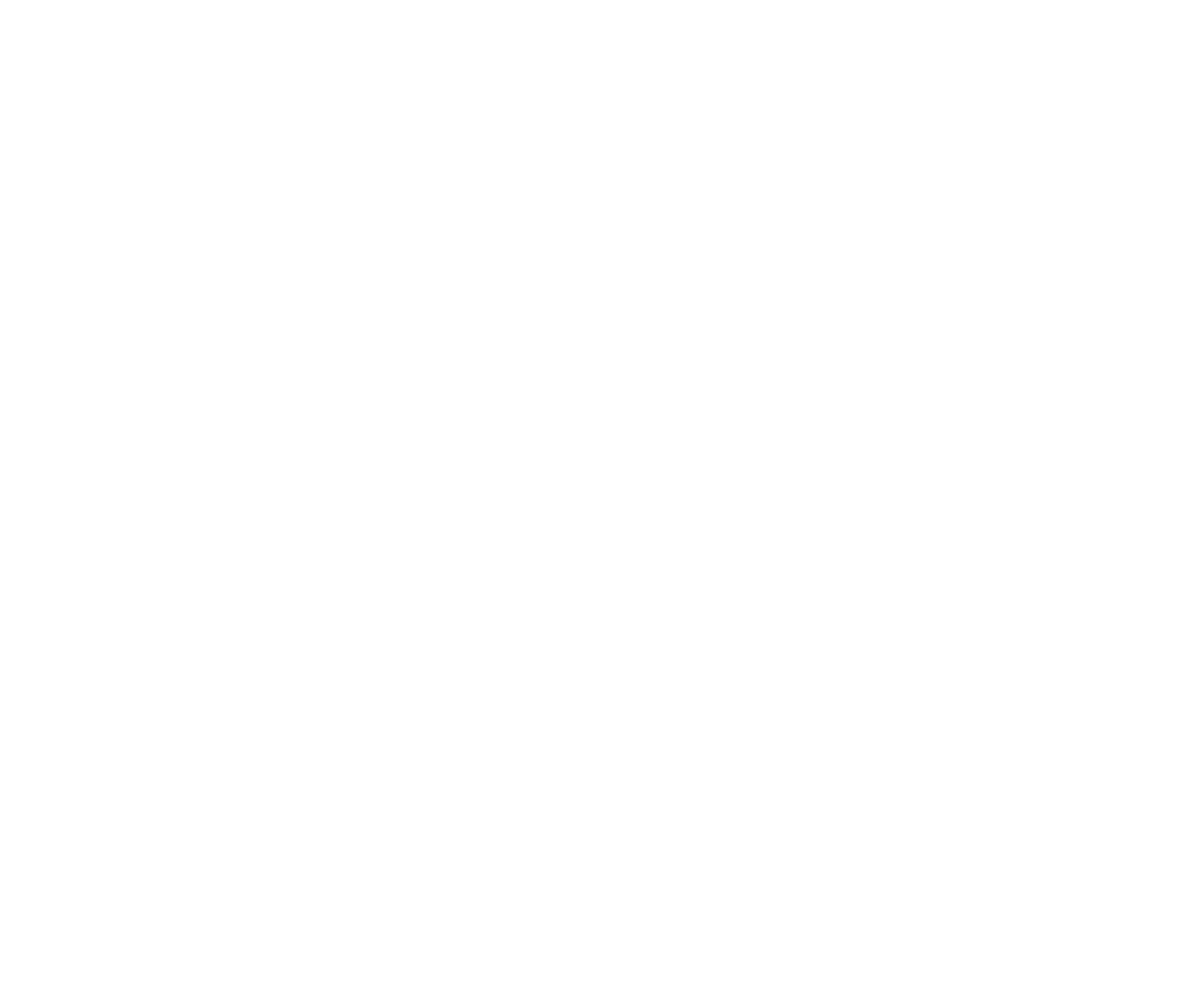
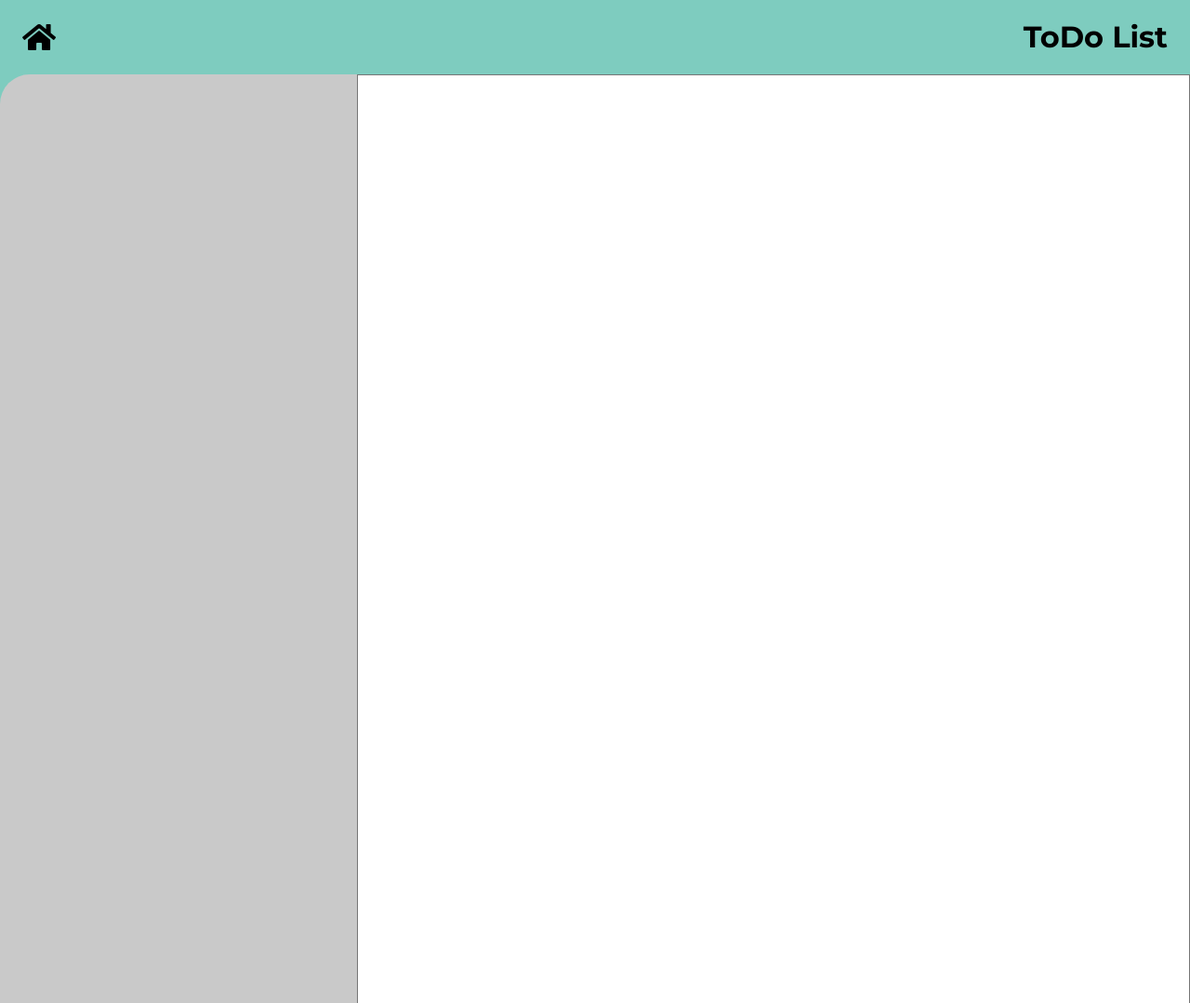
Before and after one commit to Velzak/toDo-List, a website built with webpack: page dist/index.html in a window 1280 px wide. Shown: the whole page at 93% size. Before the commit the page ends 800 px from the top, so only its background shows below. Built offline with nearby package versions, Linux system fonts and the light colour scheme.

Commit message:
base file tree and inital load page functional

```diff
--- a/src/index.js
+++ b/src/index.js
@@ -1 +1,3 @@
-console.log('Hello, World!')
+import loadPage from './modules/initialLoad'
+
+loadPage()
--- /dev/null
+++ b/src/modules/initialLoad.js
@@ -0,0 +1,52 @@
+function createHeader(id) {
+  const header = document.createElement("header");
+  header.setAttribute("id", id);
+  return header;
+}
+
+function createHeaderElements(id, text) {
+  const div = document.createElement("div");
+  div.setAttribute("id", id);
+
+  const home = document.createElement("i");
+  home.setAttribute("class", "fa fa-home");
+  div.appendChild(home);
+
+  const h1 = document.createElement("h1");
+  h1.textContent = text;
+  div.appendChild(h1);
+
+  return div;
+}
+
+function sideBar(id) {
+  const section = document.createElement("section");
+  section.setAttribute("id", id);
+
+  return section;
+}
+
+function taskArea(id){
+    const section = document.createElement("section");
+  section.setAttribute("id", id);
+
+  return section;
+}
+
+function loadPage() {
+  const content = document.querySelector("#content");
+
+  const header = createHeader("header");
+  content.appendChild(header);
+
+  const headerElements = createHeaderElements("headerElement", "ToDo List");
+  header.appendChild(headerElements);
+
+  const side = sideBar("sideBar");
+  content.appendChild(side);
+
+  const tasks = taskArea('tasks')
+  content.appendChild(tasks)
+}
+
+export default loadPage();
```
Also changed, not shown: dist/index.html, dist/main.js, dist/src/reset.css (added), dist/src/style.css (added).
